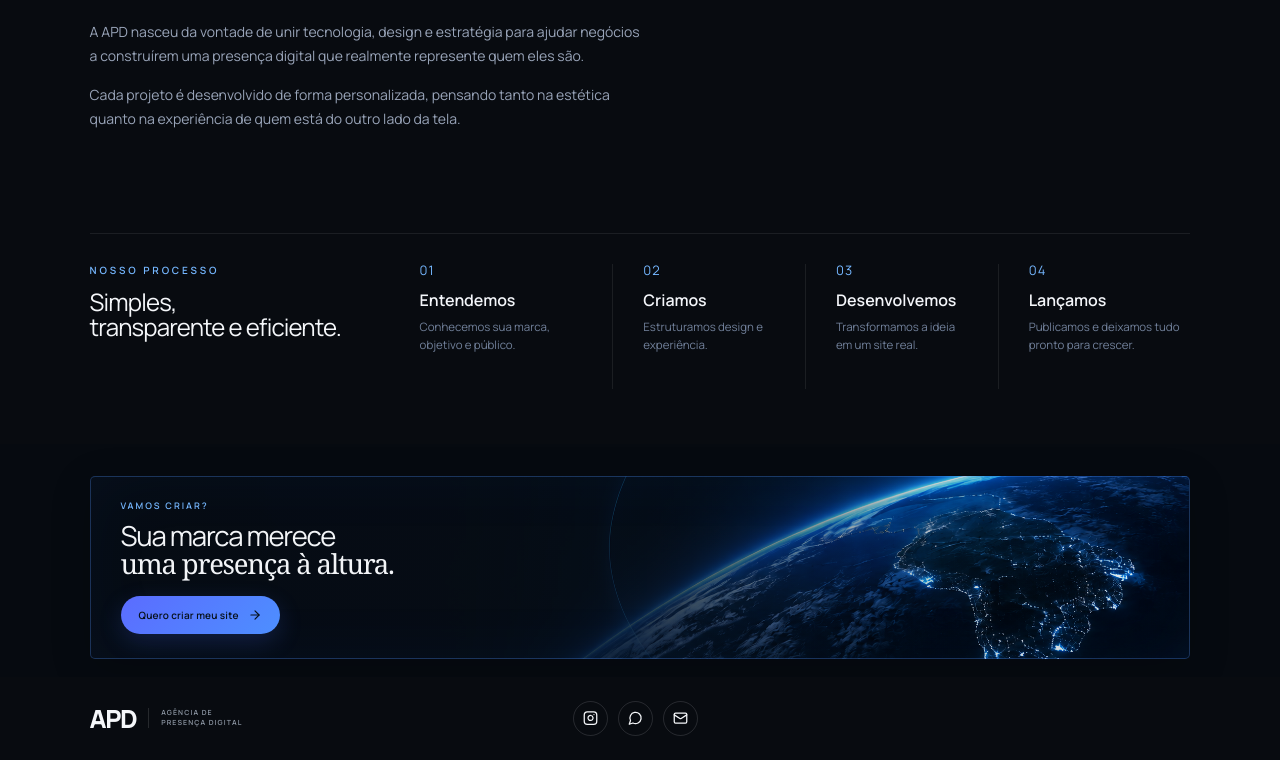
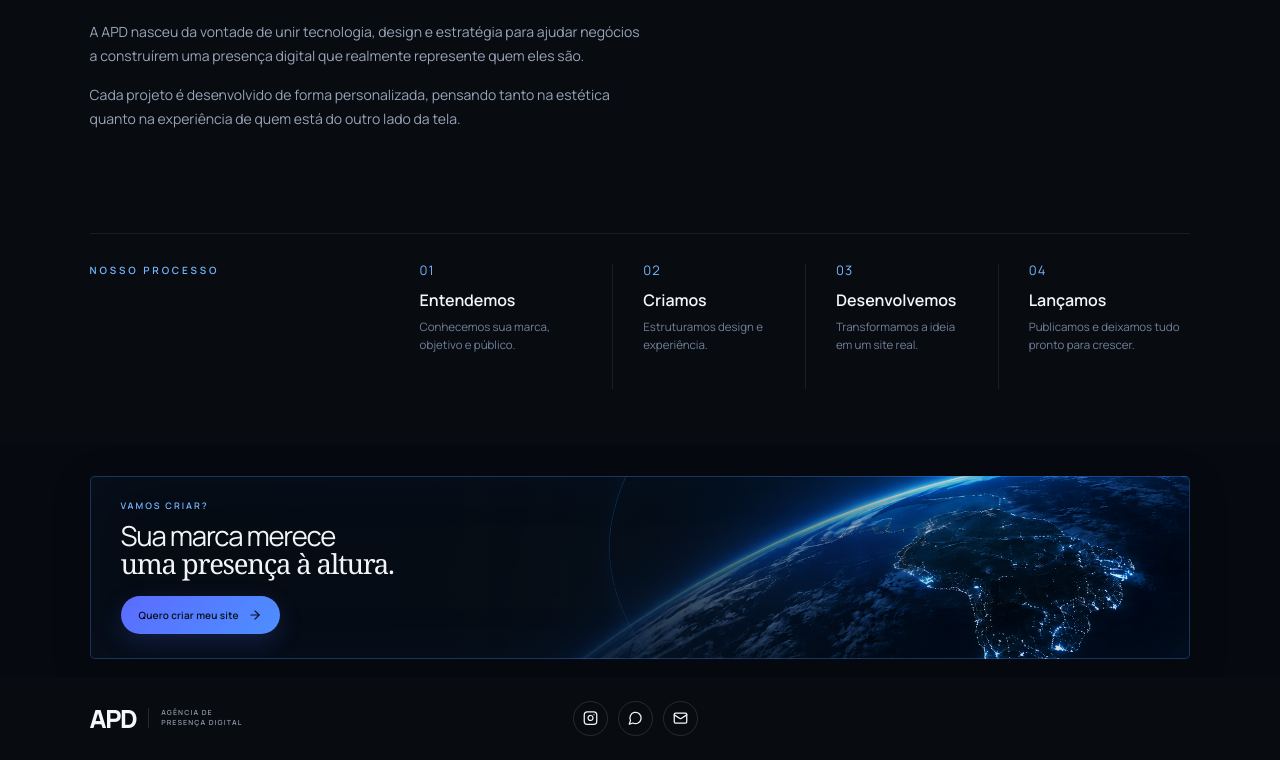
Before and after one commit to avanegm/apd-portfolio, a React (Vite) app: page / in a window 1280 px wide. Shown: the part 2063-2823 px from the top of the page. Built offline with nearby package versions, Linux system fonts and the light colour scheme.

Commit message:
Ajustes finais APD_12

```diff
--- a/src/App.tsx
+++ b/src/App.tsx
@@ -323,11 +323,6 @@ function App() {
             <div className="process-intro">
               <div className="eyebrow">NOSSO PROCESSO</div>
 
-              <h3>
-                Simples,
-                <br />
-                transparente e eficiente.
-              </h3>
             </div>
 
             <div className="process-steps">
```
